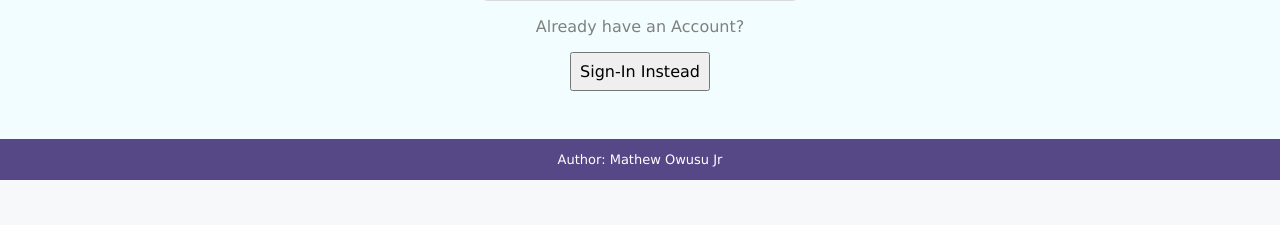
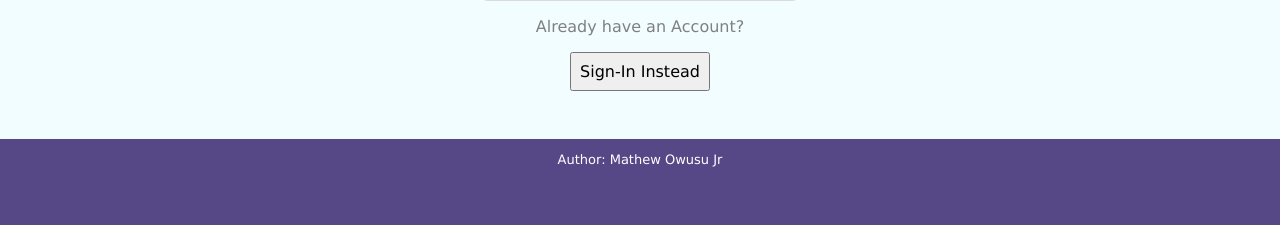
Before and after one commit to mkowusujr/sneakerhead-shoe-estore, a Flask app: page /signup in a window 1280 px wide; the page is wider, and only the part inside the window is pictured. Shown: the part 648-873 px from the top of that part. Before the commit the page ends 828 px from the top of that part, so only its background shows below. Run offline with Flask 2, Linux system fonts and the light colour scheme; parts of the project's set-up code (start-up, migrations or seed data) failed here and were passed over.

Commit message:
footer sticks to the bottom of the page

```diff
--- a/website/static/dist/main.css
+++ b/website/static/dist/main.css
@@ -75,8 +75,9 @@ body {
 }
 
 footer {
-  height: 100%;
+  justify-self: end;
   background-color: #564787;
+  height: 60px;
   width: 100%;
   padding: 1em;
   padding-left: 5em;
--- a/website/static/sass/layout/_footer.scss
+++ b/website/static/sass/layout/_footer.scss
@@ -1,6 +1,7 @@
 footer {
-    height: 100%;
+    justify-self: end;
     background-color: $footer;
+    height: 60px;
     width: 100%;
     padding: 1em;
     padding-left: 5em;
```
Also changed, not shown: 1 other file.
